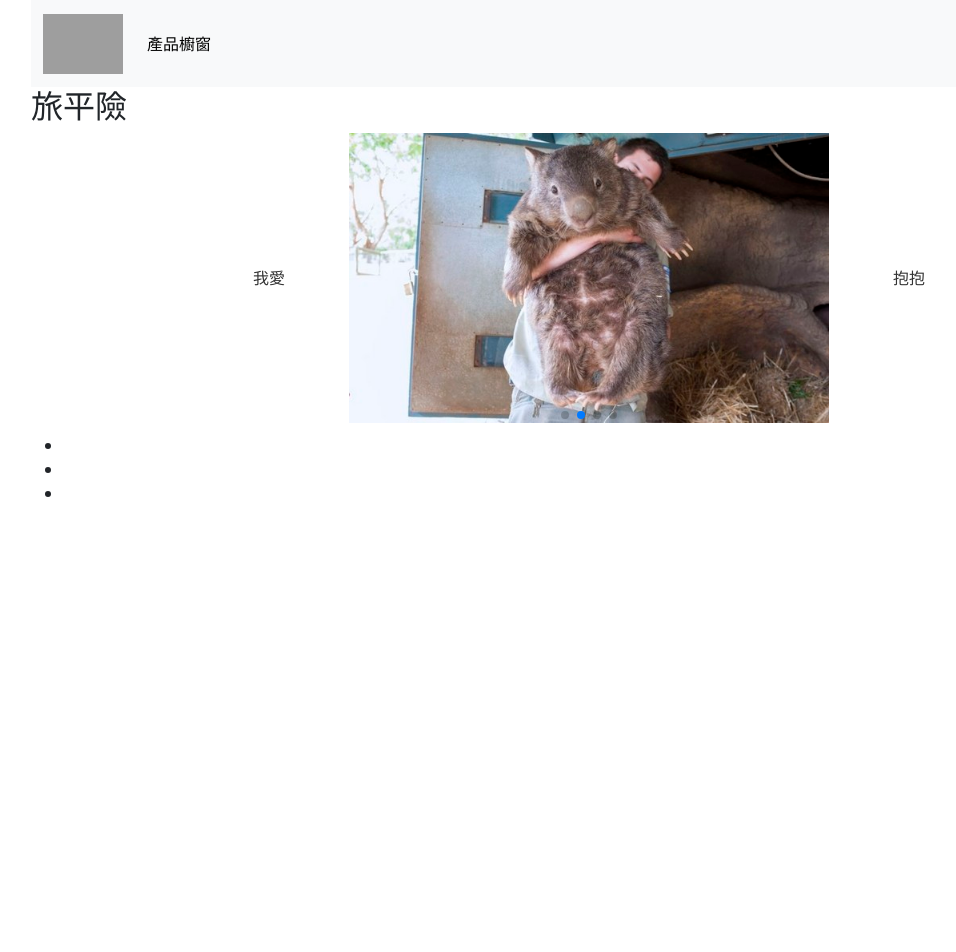
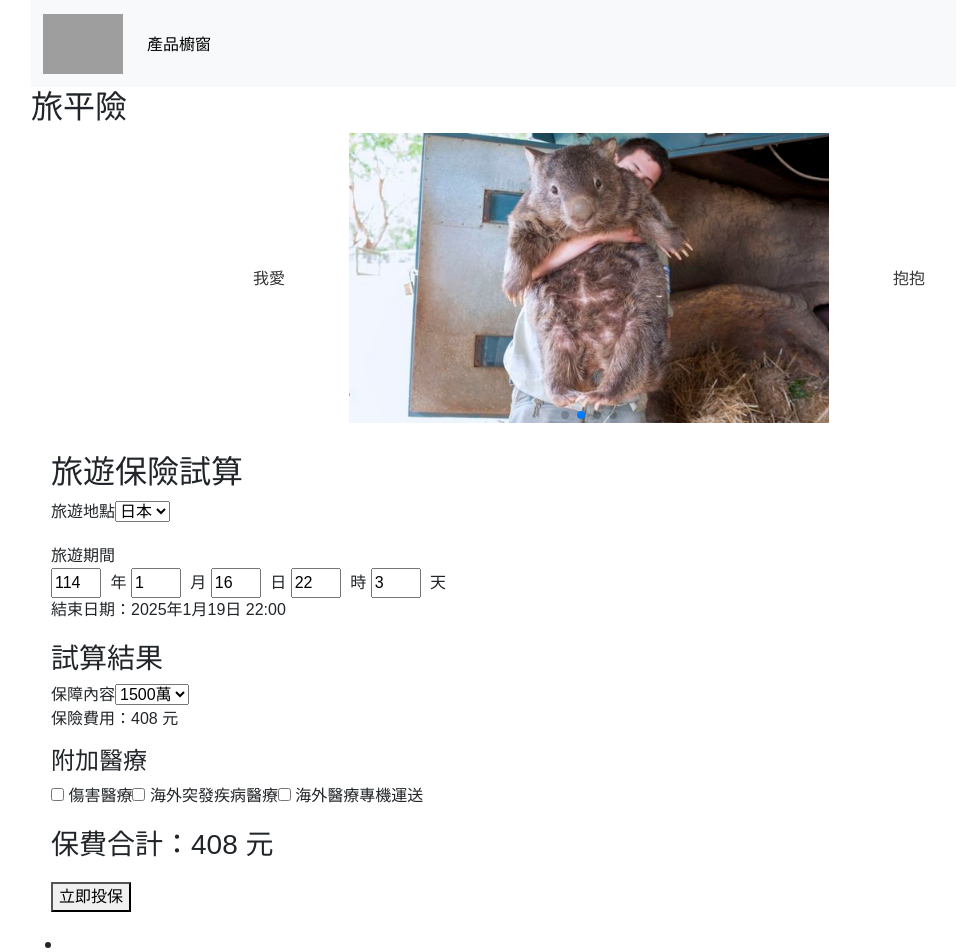
Before and after one commit to tzu1young/Vue.js, a Vue app: page /1 in a window 1280 px wide. Shown: the top 952 px of the page, without its empty margins (51-1007 px from the left). Before the commit the page ends 800 px from the top, so only its background shows below. Built offline with nearby package versions, Linux system fonts and the light colour scheme; grey boxes are pictures that could not be loaded.

Commit message:
NewCalculator

```diff
--- /dev/null
+++ b/src/components/Calculator.vue
@@ -0,0 +1,122 @@
+<template>
+    <div class="insurance-calculator">
+      <h2>旅遊保險試算</h2>
+
+      <!-- 旅遊地點 -->
+      <div class="section">
+        <label for="destination">旅遊地點</label>
+        <select v-model="destination" id="destination">
+          <option value="日本">日本</option>
+          <option value="韓國">韓國</option>
+          <option value="美國">美國</option>
+          <!-- 其他選項 -->
+        </select>
+      </div>
+
+      <!-- 旅遊期間 -->
+      <div class="section">
+        <label>旅遊期間</label>
+        <div class="inputs">
+          <input type="number" v-model="startYear" placeholder="年" /> 年
+          <input type="number" v-model="startMonth" placeholder="月" /> 月
+          <input type="number" v-model="startDay" placeholder="日" /> 日
+          <input type="number" v-model="startHour" placeholder="時" /> 時
+          <input type="number" v-model="days" placeholder="天數" /> 天
+        </div>
+        <p>結束日期：{{ endDate }}</p>
+      </div>
+
+      <!-- 試算結果 -->
+      <div class="section">
+        <h3>試算結果</h3>
+        <label for="insuranceAmount">保障內容</label>
+        <select v-model="insuranceAmount" id="insuranceAmount">
+          <option value="1500">1500萬</option>
+          <option value="1000">1000萬</option>
+          <option value="500">500萬</option>
+        </select>
+        <p>保險費用：{{ insuranceCost }} 元</p>
+
+        <div>
+          <h4>附加醫療</h4>
+          <label>
+            <input type="checkbox" v-model="extraInjuryCoverage" /> 傷害醫療
+          </label>
+          <label>
+            <input type="checkbox" v-model="extraEmergencyCoverage" /> 海外突發疾病醫療
+          </label>
+          <label>
+            <input type="checkbox" v-model="extraTransportCoverage" /> 海外醫療專機運送
+          </label>
+        </div>
+      </div>
+
+      <!-- 保費合計 -->
+      <div class="section">
+        <h3>保費合計：{{ totalCost }} 元</h3>
+      </div>
+
+      <!-- 投保按鈕 -->
+      <button @click="submit">立即投保</button>
+    </div>
+  </template>
+
+  <script>
+  export default {
+    data() {
+      return {
+        destination: "日本",
+        startYear: 114,
+        startMonth: 1,
+        startDay: 16,
+        startHour: 22,
+        days: 3,
+        insuranceAmount: 1500,
+        extraInjuryCoverage: false,
+        extraEmergencyCoverage: false,
+        extraTransportCoverage: false,
+      };
+    },
+    computed: {
+      endDate() {
+        const startDate = new Date(
+          this.startYear + 1911, // 民國年轉公元年
+          this.startMonth - 1,
+          this.startDay,
+          this.startHour
+        );
+        startDate.setDate(startDate.getDate() + this.days);
+        return `${startDate.getFullYear()}年${startDate.getMonth() + 1}月${startDate.getDate()}日 ${startDate.getHours()}:00`;
+      },
+      insuranceCost() {
+        return this.insuranceAmount === 1500 ? 408 : this.insuranceAmount === 1000 ? 300 : 200;
+      },
+      totalCost() {
+        let total = this.insuranceCost;
+        if (this.extraInjuryCoverage) total += 131;
+        if (this.extraEmergencyCoverage) total += 317;
+        if (this.extraTransportCoverage) total += 165;
+        return total;
+      },
+    },
+    methods: {
+      submit() {
+        alert(`投保成功！總保費：${this.totalCost} 元`);
+      },
+    },
+  };
+  </script>
+
+  <style>
+  .insurance-calculator {
+    font-family: Arial, sans-serif;
+    margin: 20px;
+  }
+  .section {
+    margin-bottom: 20px;
+  }
+  .inputs input {
+    width: 50px;
+    margin-right: 5px;
+  }
+  </style>
--- a/src/views/TravelView.vue
+++ b/src/views/TravelView.vue
@@ -1,4 +1,5 @@
 <script setup>
+import Calculator from '@/components/Calculator.vue';
 import TravelAdComponent from '@/components/TravelAdComponent.vue';
 
 
@@ -11,6 +12,7 @@ import TravelAdComponent from '@/components/TravelAdComponent.vue';
 
     <TravelAdComponent></TravelAdComponent>
 </div>
+<Calculator></Calculator>
 <ul>
     <li>
         <!-- <RouterLink :to="{ name: 'travel' }">旅平險</RouterLink> -->
```
